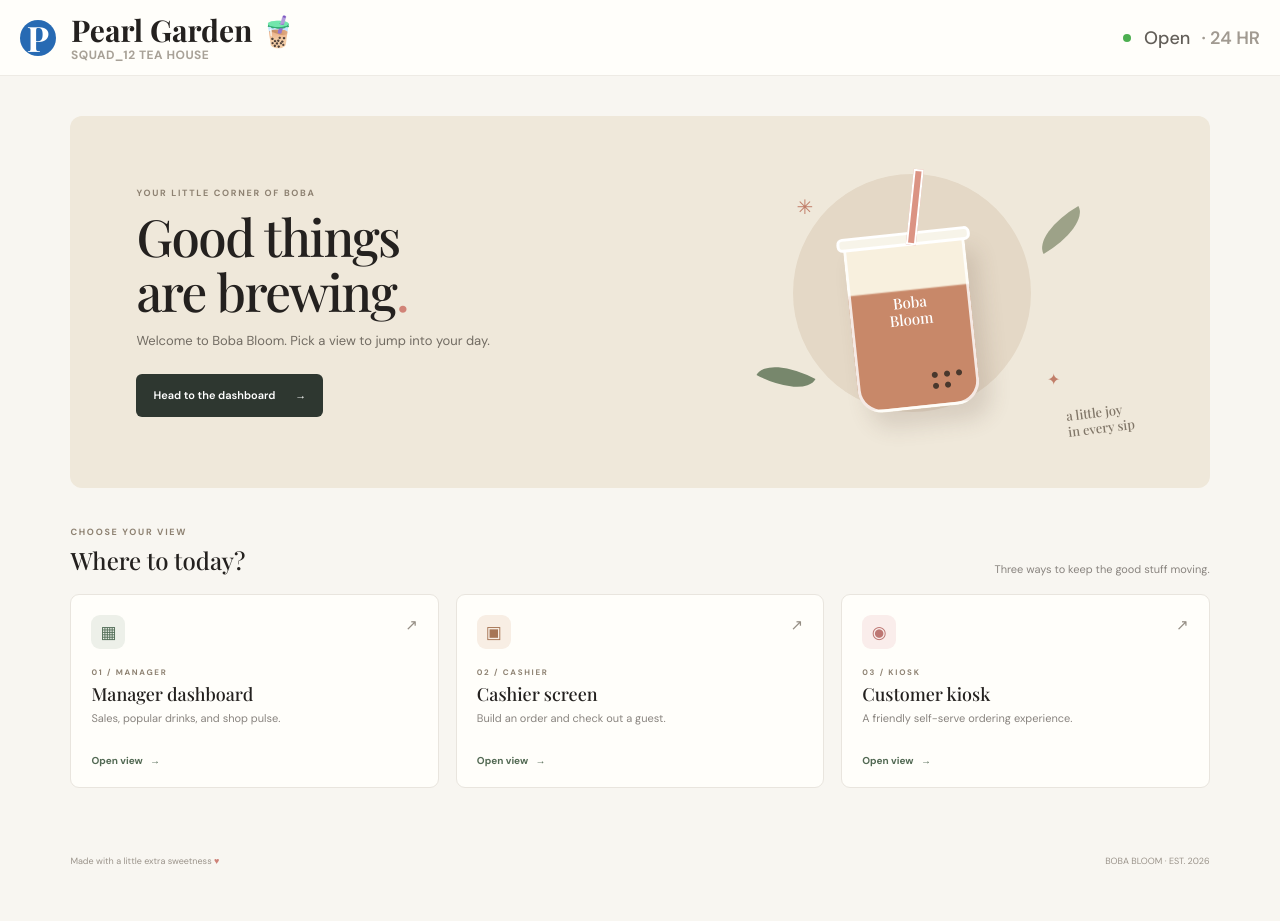
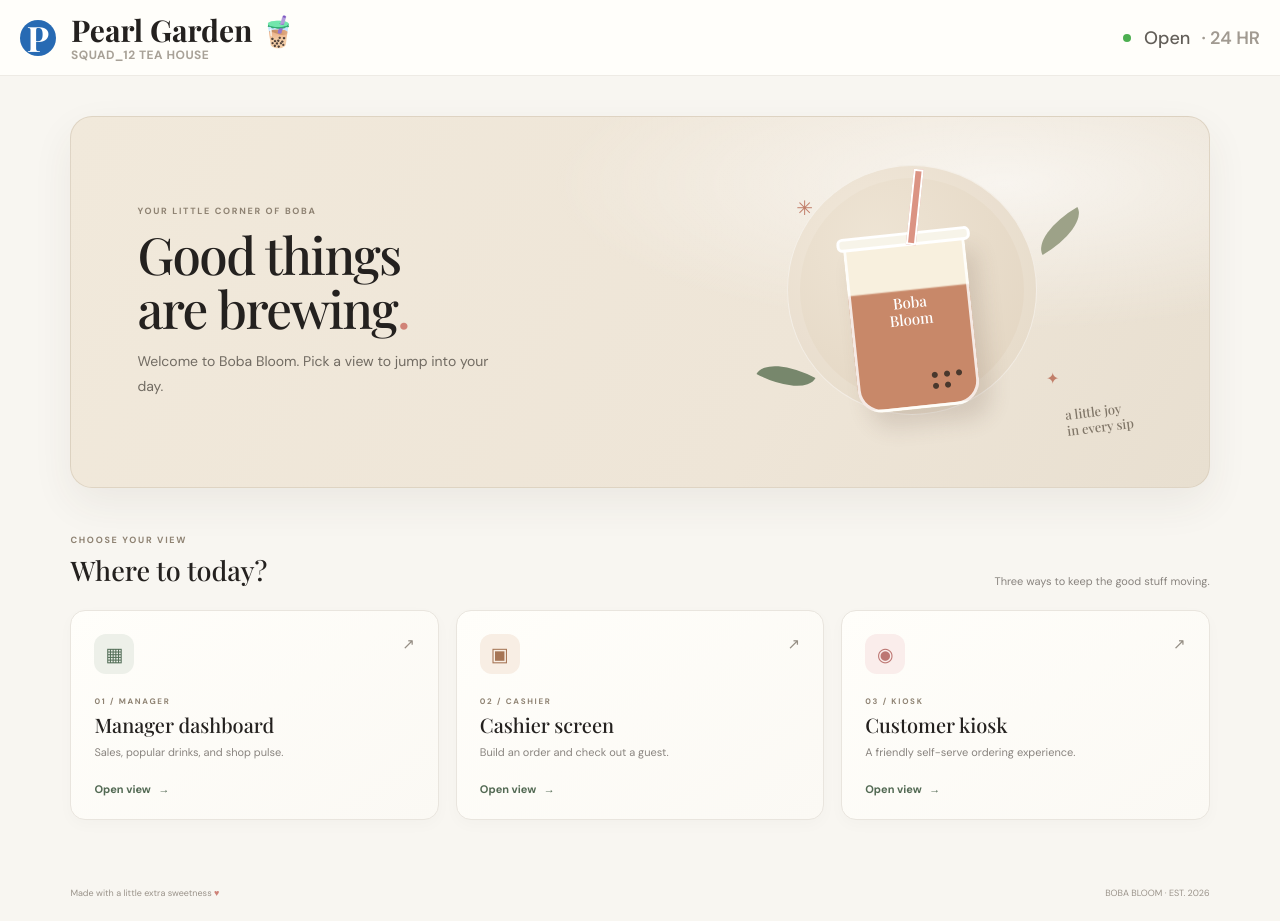
Before and after one commit to CSCE-331-Fall-2026-901-912/project3-Ruiloba-Strubhar-Ravishanka-Doan, a React (Vite) app: page / in a window 1280 px wide. Before the commit the page ends 889 px from the top, so only its background shows below. Built offline with nearby package versions, Linux system fonts and the light colour scheme.

Commit message:
Removed head to dashboard button and refined portal

```diff
--- a/package.json
+++ b/package.json
@@ -19,5 +19,8 @@
   "devDependencies": {
     "concurrently": "^9.2.5",
     "vite": "^6.3.5"
+  },
+  "allowScripts": {
+    "esbuild@0.25.12": true
   }
 }
--- a/src/pages/PortalPage.jsx
+++ b/src/pages/PortalPage.jsx
@@ -9,7 +9,6 @@ export default function PortalPage({ onNavigate }) {
           <p className="eyebrow">YOUR LITTLE CORNER OF BOBA</p>
           <h1>Good things<br />are brewing<span>.</span></h1>
           <p>Welcome to Boba Bloom. Pick a view to jump into your day.</p>
-          <a className="button button-dark" href="#/manager" onClick={(event) => { event.preventDefault(); onNavigate("manager"); }}>Head to the dashboard <span>→</span></a>
         </div>
         <div className="welcome-art" aria-hidden="true">
           <div className="sun-shape" />
--- a/src/styles.css
+++ b/src/styles.css
@@ -33,13 +33,13 @@ button:focus-visible, a:focus-visible { outline: 3px solid #d98b81; outline-offs
 .open-status > span:first-child { width: 7px; height: 7px; border-radius: 50%; background: #78a377; }
 .status-hours { color: #a19a91; }
 .page-shell { width: min(1200px, 89%); margin: 0 auto; }
-.welcome-panel { min-height: 372px; margin-top: 40px; padding: 48px 66px; display: grid; grid-template-columns: 1fr 0.85fr; overflow: hidden; border-radius: 12px; background: #efe8da; }
+.welcome-panel { min-height: 372px; margin-top: 40px; padding: 48px 66px; display: grid; grid-template-columns: 1fr 0.85fr; overflow: hidden; border: 1px solid rgba(215,204,186,.7); border-radius: 22px; background: radial-gradient(ellipse at 82% 18%, rgba(255,255,255,.62), transparent 34%), linear-gradient(120deg, #f1e9db, #eee5d7 64%, #e8dfd0); box-shadow: 0 16px 42px rgba(67,56,41,.07); }
 .welcome-copy { align-self: center; position: relative; z-index: 1; }
 .eyebrow { margin: 0 0 10px; color: #8e8272; font-size: 9px; font-weight: 700; letter-spacing: 1.7px; }
 h1, h2, h3, p { margin-top: 0; }
 .welcome-copy h1, .page-intro h1, .kiosk-welcome h1 { margin-bottom: 13px; font-family: "Playfair Display", serif; font-size: clamp(36px, 4vw, 52px); font-weight: 500; line-height: 1.07; letter-spacing: -1.5px; }
 .welcome-copy h1 span, .kiosk-welcome h1 span { color: #d18377; }
-.welcome-copy > p:not(.eyebrow) { margin-bottom: 25px; color: #716b62; font-size: 13px; }
+.welcome-copy > p:not(.eyebrow) { max-width: 360px; margin-bottom: 0; color: #716b62; font-size: 14px; line-height: 1.8; }
 .button { min-height: 43px; padding: 0 17px; display: inline-flex; align-items: center; justify-content: center; gap: 20px; border: 0; border-radius: 6px; cursor: pointer; font-size: 11px; font-weight: 600; transition: transform .18s, background .18s; }
 .button:hover:not(:disabled) { transform: translateY(-1px); }
 .button-dark { color: #fff; background: #2e3730; }
@@ -47,7 +47,7 @@ h1, h2, h3, p { margin-top: 0; }
 .button-light { border: 1px solid var(--line); background: var(--paper); }
 .button:disabled { cursor: not-allowed; opacity: .44; }
 .welcome-art { min-height: 260px; position: relative; display: grid; place-items: center; }
-.sun-shape { width: 238px; height: 238px; position: absolute; top: 10px; left: 50%; transform: translateX(-50%); border-radius: 50%; background: #e4d8c6; }
+.sun-shape { width: 250px; height: 250px; position: absolute; top: 0; left: 50%; transform: translateX(-50%); border: 1px solid rgba(255,255,255,.55); border-radius: 50%; background: radial-gradient(circle at 35% 30%, #eee4d4, #e1d3bf); box-shadow: inset 0 0 0 12px rgba(255,255,255,.12); }
 .hero-cup { width: 122px; height: 170px; position: relative; z-index: 1; margin-top: 43px; padding-top: 55px; border: 3px solid rgba(255,255,255,.82); border-top: 0; border-radius: 7px 7px 24px 24px; background: linear-gradient(180deg, #f8f0de 0 30%, #c88869 31% 100%); box-shadow: 10px 16px 21px rgba(94,71,55,.16); transform: rotate(-6deg); }
 .cup-lid { height: 14px; position: absolute; top: -7px; left: -9px; right: -9px; border: 3px solid #fff; border-radius: 6px; background: #f7f4e9; }
 .cup-straw { width: 10px; height: 76px; position: absolute; top: -69px; left: 68px; border: 2px solid white; background: #db9383; transform: rotate(12deg); }
@@ -59,22 +59,22 @@ h1, h2, h3, p { margin-top: 0; }
 .art-sparkle { position: absolute; color: #c17e69; font-size: 20px; }
 .sparkle-one { top: 30px; left: 25%; }.sparkle-two { right: 18%; bottom: 50px; font-size: 16px; }
 .art-caption { position: absolute; right: 2%; bottom: 4px; color: #807668; font-family: "Playfair Display", serif; font-size: 13px; font-style: italic; line-height: 1.25; transform: rotate(-7deg); }
-.portal-section { padding: 38px 0 52px; }
-.section-heading { margin-bottom: 18px; display: flex; align-items: end; justify-content: space-between; }
-.section-heading h2, .panel-heading h2, .menu-title h2, .order-heading h2 { margin: 0; font-family: "Playfair Display", serif; font-size: 24px; font-weight: 500; }
+.portal-section { padding: 46px 0 52px; }
+.section-heading { margin-bottom: 22px; display: flex; align-items: end; justify-content: space-between; }
+.section-heading h2, .panel-heading h2, .menu-title h2, .order-heading h2 { margin: 0; font-family: "Playfair Display", serif; font-size: 27px; font-weight: 500; }
 .section-heading .eyebrow { margin-bottom: 6px; }
 .section-note, .muted { color: var(--muted); font-size: 11px; }
 .portal-grid { display: grid; grid-template-columns: repeat(3, 1fr); gap: 17px; }
-.portal-card { min-height: 194px; padding: 20px; display: flex; flex-direction: column; border: 1px solid var(--line); border-radius: 9px; background: var(--paper); transition: transform .18s, box-shadow .18s; }
-.portal-card:hover { transform: translateY(-3px); box-shadow: 0 11px 26px rgba(47,44,37,.08); }
-.card-top { margin-bottom: 18px; display: flex; justify-content: space-between; }
-.view-icon { width: 34px; height: 34px; display: grid; place-items: center; border-radius: 9px; color: #55705a; background: #edf0e9; font-size: 17px; }
+.portal-card { min-height: 210px; padding: 23px; display: flex; flex-direction: column; border: 1px solid var(--line); border-radius: 15px; background: linear-gradient(145deg, #fffefa, #fbf9f4); box-shadow: 0 5px 16px rgba(47,44,37,.025); transition: transform .18s, box-shadow .18s, border-color .18s; }
+.portal-card:hover { transform: translateY(-4px); border-color: #d7d2c7; box-shadow: 0 14px 30px rgba(47,44,37,.09); }
+.card-top { margin-bottom: 22px; display: flex; justify-content: space-between; }
+.view-icon { width: 40px; height: 40px; display: grid; place-items: center; border-radius: 12px; color: #55705a; background: #edf0e9; font-size: 19px; }
 .portal-cashier .view-icon { color: #a67555; background: #f8eee4; }.portal-kiosk .view-icon { color: #bd7773; background: #faedeb; }
 .card-arrow { color: #958e84; font-size: 15px; }
 .portal-card .eyebrow { margin-bottom: 5px; font-size: 8px; }
-.portal-card h3 { margin-bottom: 5px; font-family: "Playfair Display", serif; font-size: 18px; font-weight: 500; }
+.portal-card h3 { margin-bottom: 7px; font-family: "Playfair Display", serif; font-size: 20px; font-weight: 500; }
 .portal-card .muted { margin-bottom: 13px; }
-.text-link { margin-top: auto; padding: 0; border: 0; color: #526953; background: transparent; font-size: 10px; font-weight: 700; cursor: pointer; text-align: left; }
+.text-link { margin-top: auto; padding: 0; border: 0; color: #526953; background: transparent; font-size: 11px; font-weight: 700; cursor: pointer; text-align: left; }
 .text-link span { margin-left: 5px; }
 .footer { padding: 15px 0 22px; display: flex; justify-content: space-between; gap: 12px; color: #9a938a; font-size: 9px; }
 .pink { color: #ce8278; }
```
